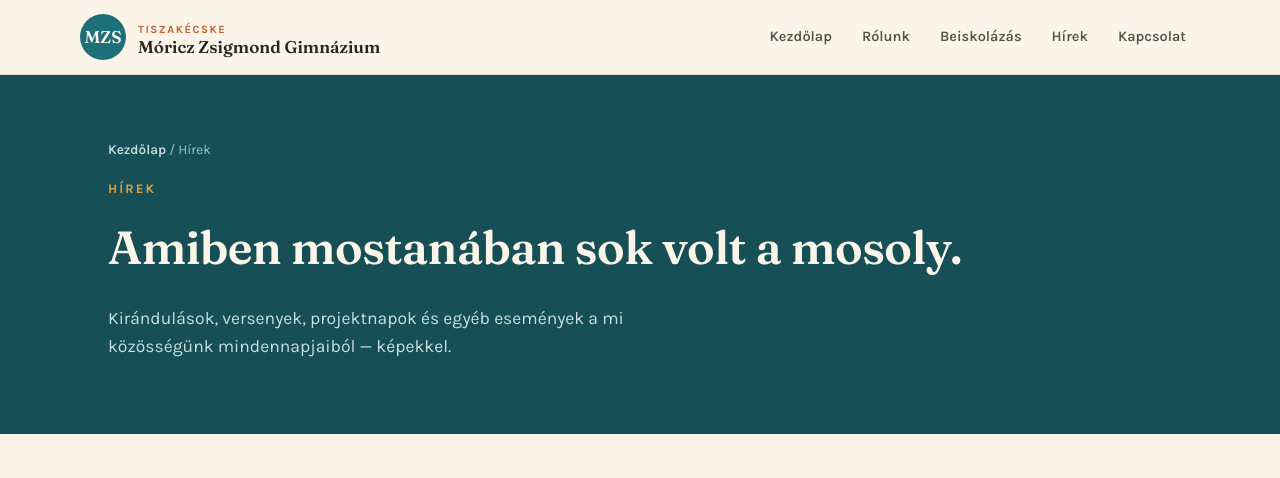
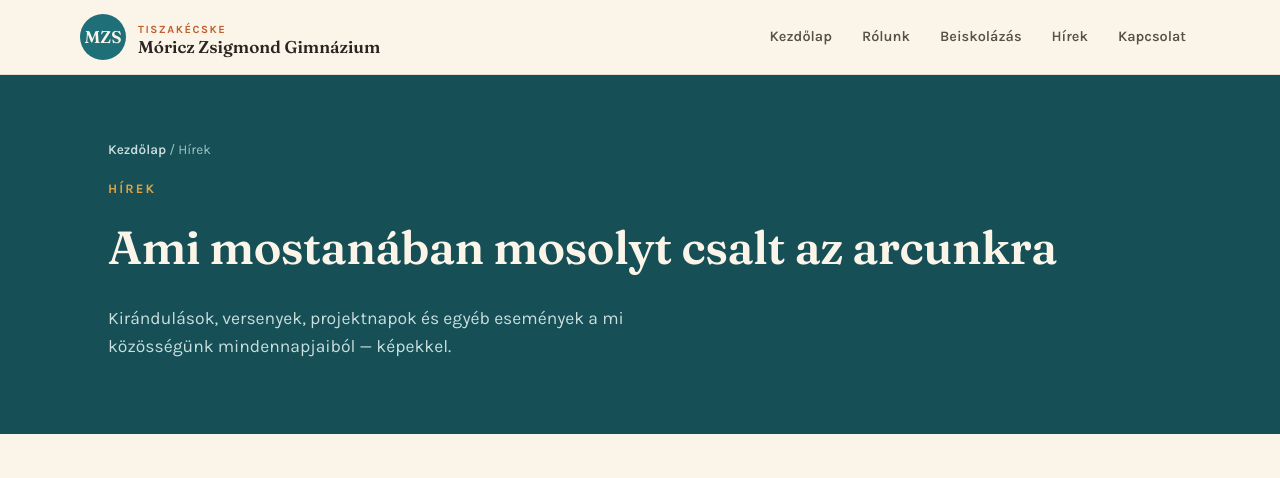
Before and after one commit to levukaa1337/levukaa1337.github.io, a Jekyll site: the page built from hirek.html, in a window 1280 px wide and 1374 px high. Shown: the top 478 px of the window. Built offline with Jekyll 4.4.1, drawn with Linux system fonts in a browser that asks for light colours; grey boxes are pictures that could not be loaded.

Commit message:
Update headline text in hirek.html

```diff
--- a/hirek.html
+++ b/hirek.html
@@ -6,7 +6,7 @@ title: Hírek
   <div class="wrap">
     <div class="breadcrumb"><a href="{{ '/' | relative_url }}">Kezdőlap</a> / Hírek</div>
     <div class="eyebrow">Hírek</div>
-    <h1>Amiben mostanában sok volt a mosoly.</h1>
+    <h1>Ami mostanában mosolyt csalt az arcunkra</h1>
     <p>Kirándulások, versenyek, projektnapok és egyéb események a mi közösségünk mindennapjaiból — képekkel.</p>
   </div>
 </div>
```
